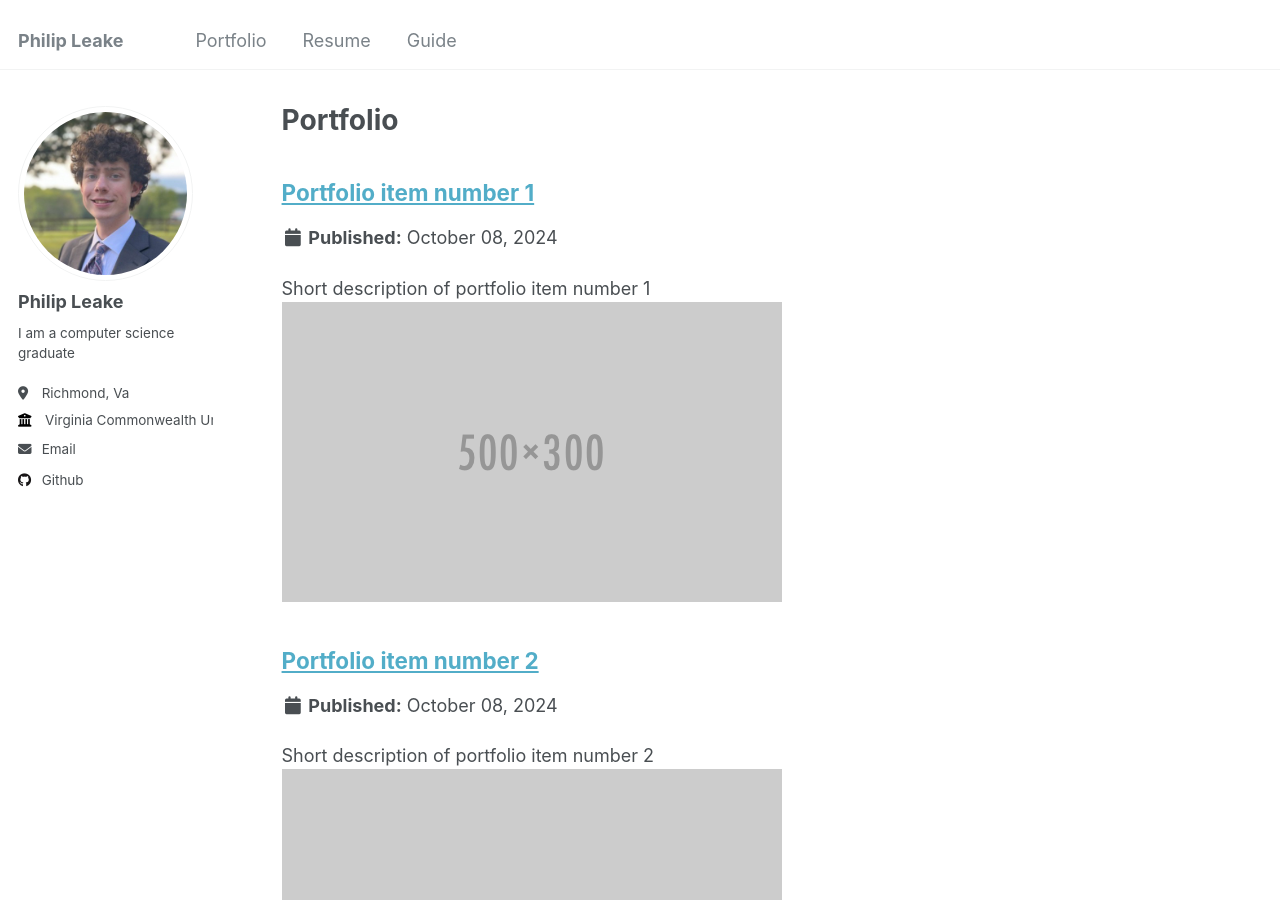
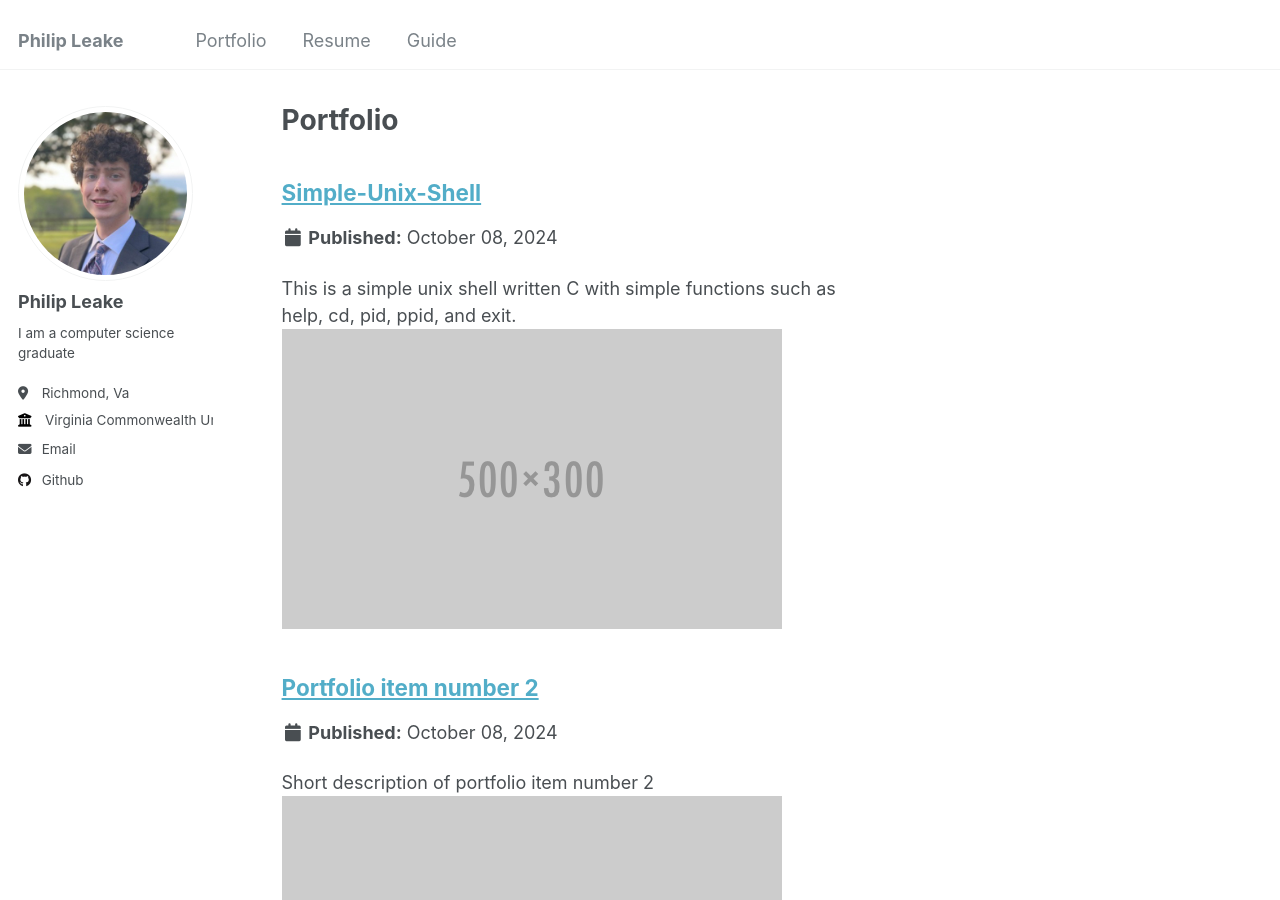
Before and after one commit to philipleake/philipleake.github.io, a Jekyll site: the page built from _pages/portfolio.html, in a window 1280 px wide and 900 px high. Built offline with Jekyll 4.4.1, drawn with Linux system fonts in a browser that asks for light colours.

Commit message:
Update portfolio-1.md

```diff
--- a/_portfolio/portfolio-1.md
+++ b/_portfolio/portfolio-1.md
@@ -1,6 +1,6 @@
 ---
-title: "Portfolio item number 1"
-excerpt: "Short description of portfolio item number 1<br/><img src='/images/500x300.png'>"
+title: "Simple-Unix-Shell"
+excerpt: "This is a simple unix shell written C with simple functions such as help, cd, pid, ppid, and exit.<br/><img src='/images/500x300.png'>"
 collection: portfolio
 ---
 
```
